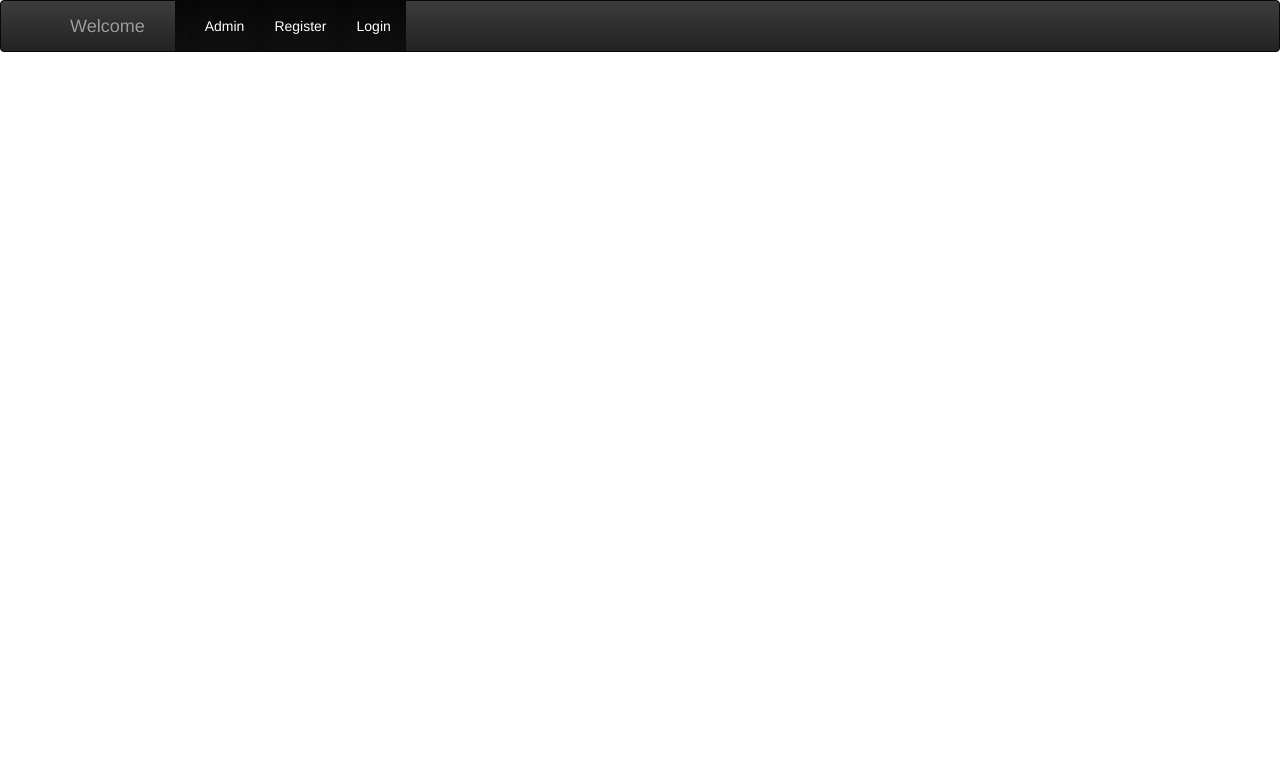
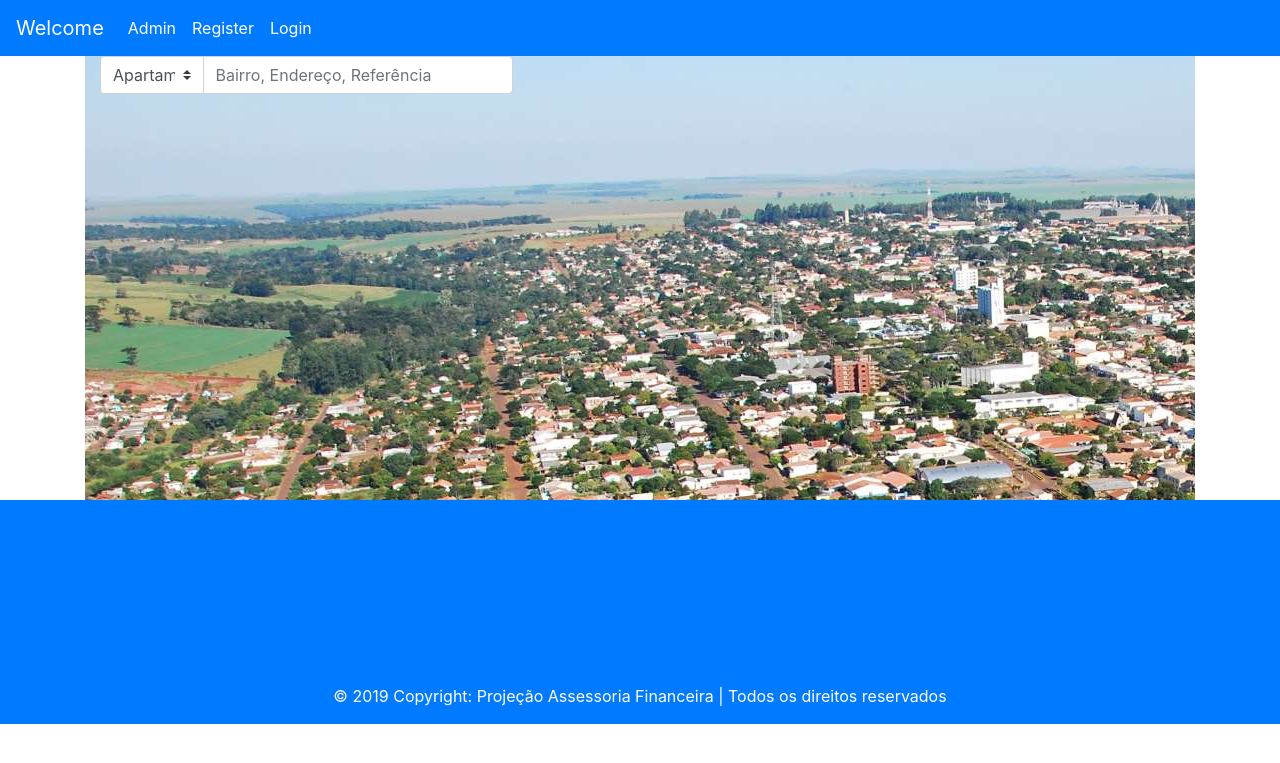
Before and after one commit to gustavohc/Projecao-Django, a Django app: page / in a window 1280 px wide. Shown: the top 763 px of the page. Run offline with Django 3.2, Linux system fonts and the light colour scheme; some libraries are stand-ins or nearby versions.

Commit message:
create the base.html

```diff
--- a/projecao/catalog/models.py
+++ b/projecao/catalog/models.py
@@ -13,3 +13,6 @@
     price = models.FloatField()
     descrition = models.TextField(max_length=500)
     # address = models.ForeignKey(Address, on_delete=models.PROTECT)
+    cep = models.PositiveIntegerField()
+    street = models.CharField(max_length=256)
+    number = models.PositiveIntegerField()
--- a/projecao/projecao/settings.py
+++ b/projecao/projecao/settings.py
@@ -39,6 +39,8 @@
     'django.contrib.sessions',
     'django.contrib.messages',
     'django.contrib.staticfiles',
+    'bootstrap',
+    'fontawesome',
     'myauth',
     'webpages',
     'catalog',
--- a/projecao/projecao/urls.py
+++ b/projecao/projecao/urls.py
@@ -16,14 +16,14 @@
 from django.contrib import admin
 from django.urls import path
 from django.conf.urls import url, include
-from catalog import views
+from django.views.generic import TemplateView
 
 #path('admin/', admin.site.urls),
 urlpatterns = [
-    url(r'^$', views.index, name='index'),
+    url(r'^$', TemplateView.as_view(template_name='index.html')),
     url(r'^admin/', admin.site.urls),
     url(r'^mauth/', include('myauth.urls')),
     url(r'^webpages/', include('webpages.urls')),
     url(r'^catalog/', include('catalog.urls')),
-    url(r'^addhouse', views.add_house, name='add_house')
+    # url(r'^addhouse', views.add_house, name='add_house')
 ]
--- /dev/null
+++ b/projecao/requirement.txt
@@ -0,0 +1,4 @@
+pillow
+bcrypt
+django[argon2]
+django-bootstrap-static
--- /dev/null
+++ b/projecao/static/css/index.css
@@ -0,0 +1,4 @@
+.main_banner{
+    height: 500px;
+    background-image: url("../imgs/mambore.jpg")
+}
--- a/projecao/templates/base.html
+++ b/projecao/templates/base.html
@@ -1,28 +1,33 @@
 <!DOCTYPE html>
-<html lang="en">
+{% load static %}
+<html>
 <head>
     <meta charset="UTF-8">
-    <title>Document</title>
+    <title>{% block title %}{% endblock title %}</title>
     <!-- Latest compiled and minified CSS -->
-    <link rel="stylesheet" href="https://stackpath.bootstrapcdn.com/bootstrap/3.4.1/css/bootstrap.min.css" integrity="sha384-HSMxcRTRxnN+Bdg0JdbxYKrThecOKuH5zCYotlSAcp1+c8xmyTe9GYg1l9a69psu" crossorigin="anonymous">
-    <!-- Optional theme -->
-    <link rel="stylesheet" href="https://stackpath.bootstrapcdn.com/bootstrap/3.4.1/css/bootstrap-theme.min.css" integrity="sha384-6pzBo3FDv/PJ8r2KRkGHifhEocL+1X2rVCTTkUfGk7/0pbek5mMa1upzvWbrUbOZ" crossorigin="anonymous">
+    <link rel="stylesheet" href=" {% static 'bootstrap/css/bootstrap.min.css' %}">
+    <link rel="stylesheet" href=" {% static 'css/index.css' %}">
     <!-- Latest compiled and minified JavaScript -->
-    <script src="https://stackpath.bootstrapcdn.com/bootstrap/3.4.1/js/bootstrap.min.js" integrity="sha384-aJ21OjlMXNL5UyIl/XNwTMqvzeRMZH2w8c5cRVpzpU8Y5bApTppSuUkhZXN0VxHd" crossorigin="anonymous"></script>
+    <script src="{% static 'fontawesome/js/fontawesome-all.min.js' %}" ></script>
 </head>
 <body>
-    <nav class="navbar navbar-inverse">
-        <div class="container">
-          <div class="navbar-head">
-            <a href="#" class="navbar-brand">Welcome
-          </div>
-          <ul class="nav navbar-nav">
-            <li class="active"> <a href="" class="nav-link active">Admin</a> </li>
-            <li class="active"> <a href="{% url 'myauth:register' %}" class="nav-link active">Register</a> </li>
+    <nav class="navbar fixed-top navbar-expand-sm navbar-dark bg-primary">
+        <!-- Brand -->
+        <a class="navbar-brand" href="#">Welcome</a>
+
+        <!-- Toggler/collapsibe Button -->
+        <button class="navbar-toggler" type="button" data-toggle="collapse" data-target="#collapsibleNavbar">
+          <span class="navbar-toggler-icon"></span>
+        </button>
+
+        <div class="collapse navbar-collapse" id="collapsibleNavbar">
+          <ul class="navbar-nav">
+            <li class="nav-item active"> <a href="" class="nav-link active">Admin</a> </li>
+            <li class="nav-item active"> <a href="{% url 'myauth:register' %}" class="nav-link active">Register</a> </li>
             {% if user.is_authenticated %}
-              <li class="active"> <a href="{% url 'myauth:user_logout' %}" class="nav-link active">Logout</a> </li>
+              <li class="nav-item active"> <a href="{% url 'myauth:user_logout' %}" class="nav-link active">Logout</a> </li>
             {% else %}
-              <li class="active"> <a href="{% url 'myauth:user_login' %}" class="nav-link active">Login</a> </li>
+              <li class="nav-item active"> <a href="{% url 'myauth:user_login' %}" class="nav-link active">Login</a> </li>
             {% endif %}
           </ul>
         </div>
@@ -35,5 +40,10 @@
         {% endblock %}
 
     </div>
+
+    {% include "footer.html" %}
+
+    <script src="{% static 'bootstrap/js/jquery.min.js' %}"></script>
+    <script src="{% static 'bootstrap/js/bootstrap.bundle.min.js' %}"></script>
 </body>
 </html>
--- /dev/null
+++ b/projecao/templates/footer.html
@@ -0,0 +1,55 @@
+<!-- Footer -->
+<footer class="page-footer font-small bg-primary text-white">
+
+    <!-- Footer Elements -->
+    <div class="container">
+
+      <!-- Grid row-->
+      <div class="row">
+
+        <!-- Grid column -->
+        <div class="col-md-12 py-5 text-center">
+          <div class="mb-5 flex-center">
+
+            <!-- Facebook -->
+            <a class="fb-ic">
+              <i class="fab fa-facebook-f fa-lg white-text mr-md-5 mr-3 fa-2x"> </i>
+            </a>
+            <!-- Twitter -->
+            <a class="tw-ic">
+              <i class="fab fa-twitter fa-lg white-text mr-md-5 mr-3 fa-2x"> </i>
+            </a>
+            <!-- Google +-->
+            <a class="gplus-ic">
+              <i class="fab fa-google-plus-g fa-lg white-text mr-md-5 mr-3 fa-2x"> </i>
+            </a>
+            <!--Linkedin -->
+            <a class="li-ic">
+              <i class="fab fa-linkedin-in fa-lg white-text mr-md-5 mr-3 fa-2x"> </i>
+            </a>
+            <!--Instagram-->
+            <a class="ins-ic">
+              <i class="fab fa-instagram fa-lg white-text mr-md-5 mr-3 fa-2x"> </i>
+            </a>
+            <!--Pinterest-->
+            <a class="pin-ic">
+              <i class="fab fa-pinterest fa-lg white-text fa-2x"> </i>
+            </a>
+          </div>
+        </div>
+        <!-- Grid column -->
+
+      </div>
+      <!-- Grid row-->
+
+    </div>
+    <!-- Footer Elements -->
+
+    <!-- Copyright -->
+    <div class="footer-copyright text-center py-3">© 2019 Copyright:
+        Projeção Assessoria Financeira | Todos os direitos reservados
+    </div>
+    <!-- Copyright -->
+
+  </footer>
+  <!-- Footer -->
--- /dev/null
+++ b/projecao/templates/index.html
@@ -0,0 +1,27 @@
+{% extends "base.html" %}
+
+{% block title %}Projeção Imobiliária{% endblock title %}
+
+{% block body_block %}
+  <div class="container-fluid no-padding main_banner">
+    <div class="row">
+      <h1>Traga o seu imóvel para a Projeção!</h1>
+    </div>
+
+    <div class="row">
+      <form action="">
+        <div class="form-group col-md-12">
+            <div class="input-group">
+                <select id="home_type" class="custom-select col-md-3">
+                    <option value="1">Apartamento</option>
+                    <option value="2">Casa</option>
+                    <option value="3">Chácara</option>
+                    <option value="4">Comercial</option>
+                </select>
+                <input type="text" class="form-control col-md-9" placeholder="Bairro, Endereço, Referência">
+            </div>
+        </div>
+      </form>
+    </div>
+  </div>
+{% endblock body_block %}
```
Also changed, not shown: projecao/static/imgs/mambore.jpg (added), projecao/templates/catalog/search.html (renamed from projecao/templates/catalog/index.html).
